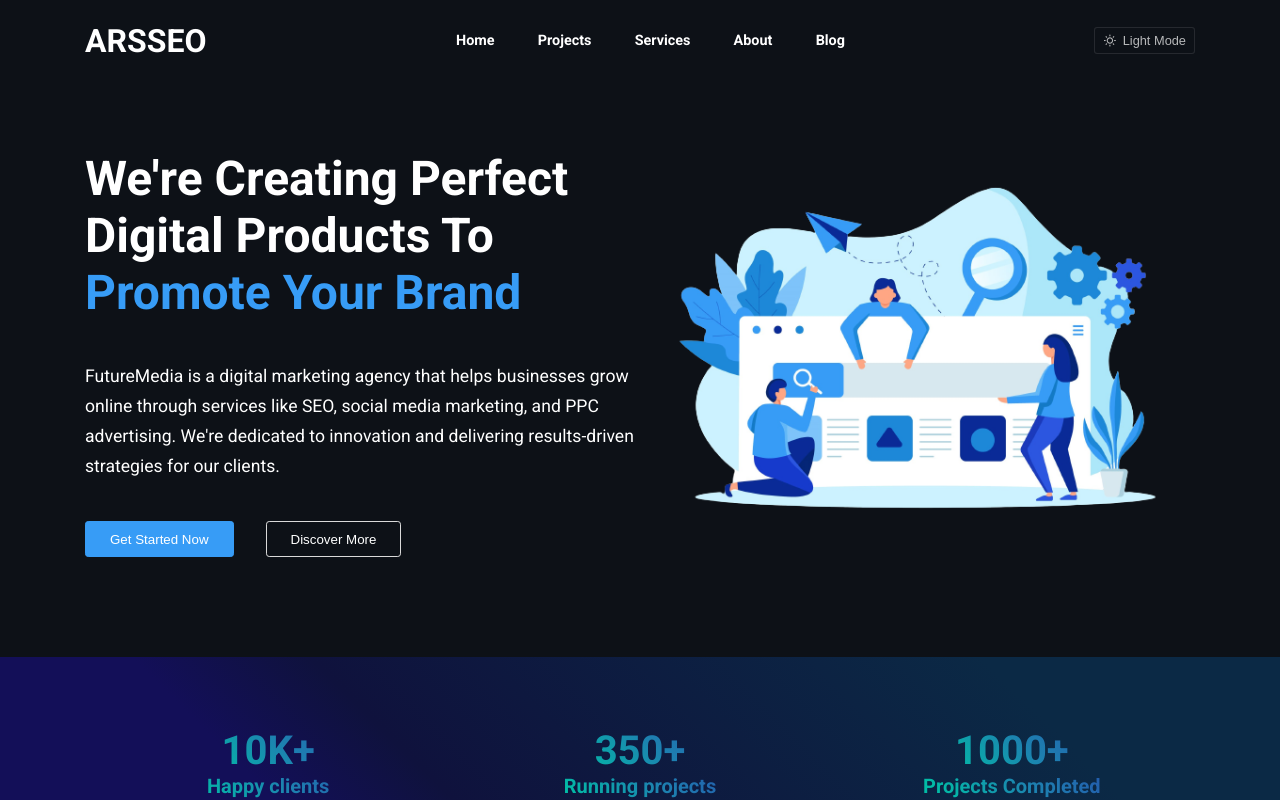
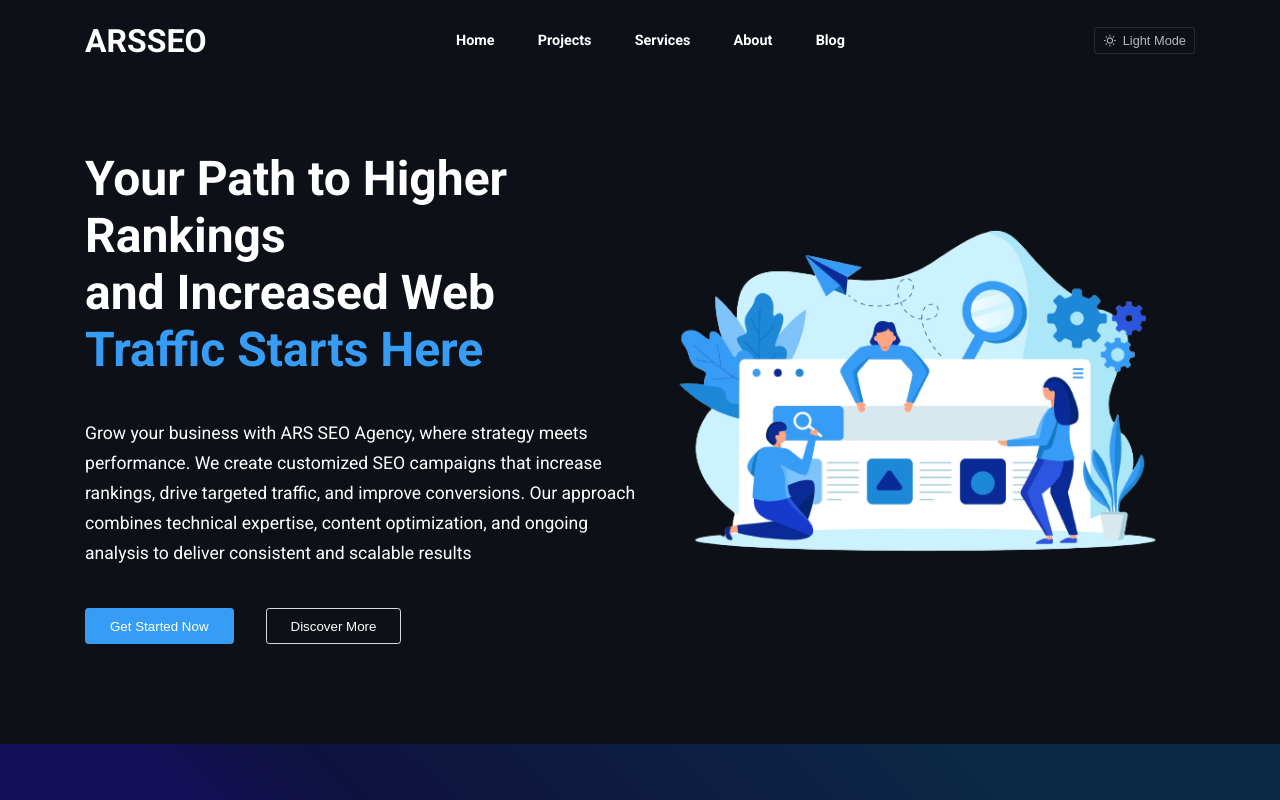
Before and after one commit to beingasharma/Arsseo, a React (Vite) app: page / in a window 1280 px wide. Shown: the top 800 px of the page. Built offline with nearby package versions, Linux system fonts and the light colour scheme.

Commit message:
homepage

```diff
--- a/index.html
+++ b/index.html
@@ -4,7 +4,7 @@
     <meta charset="UTF-8" />
     <link rel="icon" type="image/svg+xml" href="/logo.svg" />
     <meta name="viewport" content="width=device-width, initial-scale=1.0" />
-    <title>FutureMedia</title>
+    <title>ARSSEO</title>
   </head>
   <body>
     <div id="root"></div>
--- a/src/Components/Hero/Hero.tsx
+++ b/src/Components/Hero/Hero.tsx
@@ -25,16 +25,12 @@
             }}
           >
             <div>
-              <h2>We're Creating Perfect</h2>
-              <h2>Digital Products To</h2>
-              <h2 className="highlight">Promote Your Brand</h2>
+              <h2>Your Path to Higher Rankings</h2>
+              <h2>and Increased Web </h2>
+              <h2 className="highlight">Traffic Starts Here</h2>
             </div>
             <p className="description">
-              FutureMedia is a digital marketing agency that helps
-              businesses grow online through services like SEO, social
-              media marketing, and PPC advertising. We're dedicated to
-              innovation and delivering results-driven strategies for
-              our clients.
+              Grow your business with ARS SEO Agency, where strategy meets performance. We create customized SEO campaigns that increase rankings, drive targeted traffic, and improve conversions. Our approach combines technical expertise, content optimization, and ongoing analysis to deliver consistent and scalable results
             </p>
             <div className="hero__btns">
               <button className="primary__btn">
```
